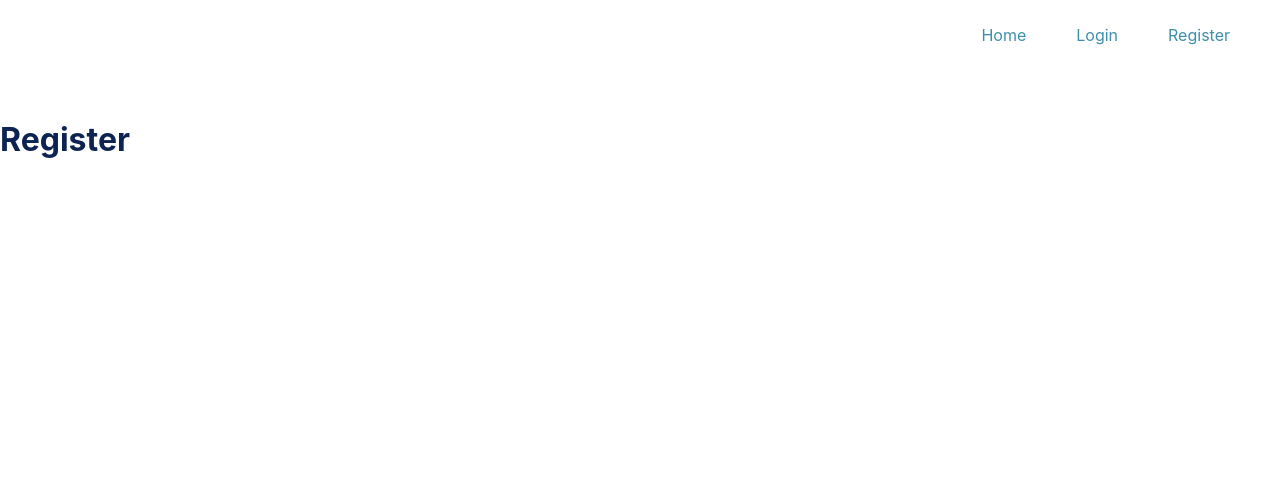
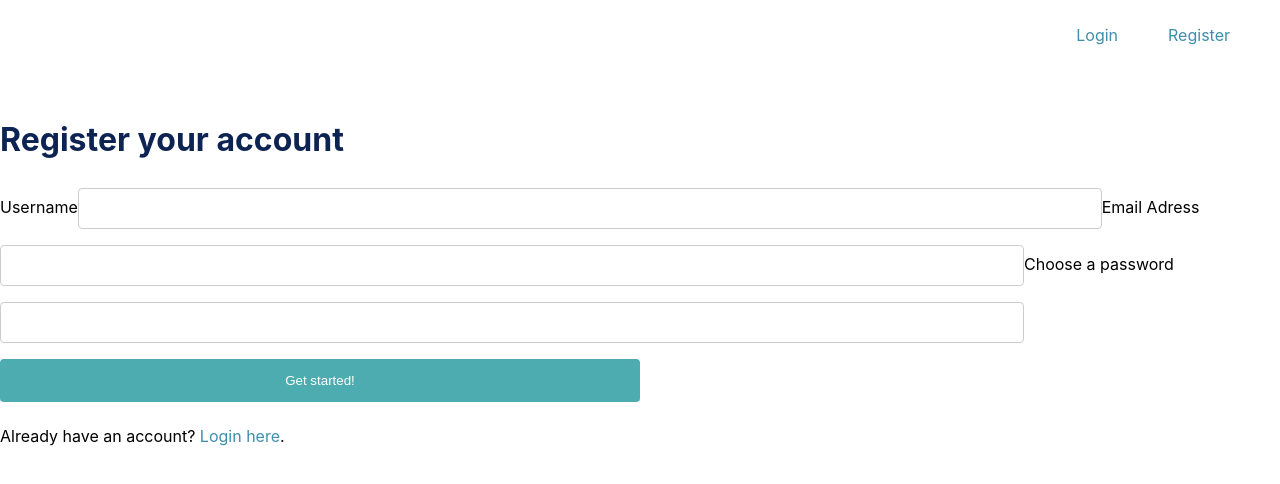
Before and after one commit to saturajala/chat-app, a React (Create React App) app: page /register in a window 1280 px wide. Shown: the top 484 px of the page. Built offline with nearby package versions, Linux system fonts and the light colour scheme; no server answers.

Commit message:
Lesson, week 5

```diff
--- a/package.json
+++ b/package.json
@@ -6,6 +6,7 @@
     "@testing-library/jest-dom": "^4.2.4",
     "@testing-library/react": "^9.5.0",
     "@testing-library/user-event": "^7.2.1",
+    "firebase": "^7.14.2",
     "react": "^16.13.1",
     "react-dom": "^16.13.1",
     "react-router": "^5.1.2",
--- a/src/App.js
+++ b/src/App.js
@@ -2,6 +2,7 @@
 /* import logo from './logo.svg'; */
 import './App.css';
 import Chatbox from './components/Chatbox';
+import { Link } from 'react-router-dom';
 /* import Hello from './Hello'; */
 
 class App extends React.Component {
@@ -26,15 +27,27 @@
     });
   }
 
-  render(){
+  render() {
     return (
       <div className="App">
         <h1>Chat App</h1>
-        <Chatbox items={this.state.items} />
-        <form className="message-form" onSubmit={this.onSubmit}>
-          <input value={this.state.term} onChange={this.onChange}/>
-          <button>Send</button>
-        </form>
+
+        {this.props.user &&
+          <div className="allow-chat">
+            <Chatbox items={this.state.items} />
+            <form className="message-form" onSubmit={this.onSubmit}>
+              <input value={this.state.term} onChange={this.onChange} />
+              <button>Send</button>
+            </form>
+          </div>
+        }
+
+        {!this.props.user &&
+        <div className="disallow-chat">
+          <p><Link to="/login">Login</Link> or <Link to="/register">Register</Link> to start chatting!</p>
+        </div>
+        }
+
       </div>
     );
   }
--- a/src/components/Login.js
+++ b/src/components/Login.js
@@ -1,10 +1,50 @@
 import React from 'react';
+import firebase from '../firebase.js';
+import { Link } from 'react-router-dom';
+
 class Login extends React.Component {
 
+    constructor(props){
+        super(props);
+        this.state = {
+            email: '',
+            password: '',
+            error: null
+        }
+    }
+
+    handleChange = e => {
+        this.setState({[e.target.name]: e.target.value});
+    }
+
+    handleSubmit = e => {
+        e.preventDefault();
+        const {email, password} = this.state;
+        firebase.auth().signInWithEmailAndPassword(email, password).then(() => {
+            this.props.history('/push');
+        })
+        .catch(error => {
+            this.setState({error});
+        })
+    }
+
     render(){
+        const {email, password, error} = this.state;
         return(
-            <div>
+            <div className="auth-container">
                 <h1>Login</h1>
+                <p>Login to access your account</p>
+                {error && <p className="error-message">{error.message}</p>}
+                <form onSubmit={this.handleSubmit}>
+                    <label htmlFor="email">Email address</label>
+                    <input type="text" name="email" id="email" value={email} onChange={this.handleChange}></input>
+
+                    <label htmlFor="password">Password</label>
+                    <input type="password" name="password" id="password" value={password} onChange={this.handleChange}></input>
+
+                    <button className="submit">Login</button>
+                    <p>Don't have an account? <Link className="login-btn" to="/register">Register here</Link>.</p>
+                </form>
             </div>
         );
     }
--- a/src/components/Register.js
+++ b/src/components/Register.js
@@ -1,10 +1,64 @@
     import React from 'react';
+    import firebase from '../firebase.js';
+    import { Link } from 'react-router-dom';
+    import Login from './Login';
+
     class Register extends React.Component {
 
+        constructor(props){
+            super(props);
+            this.state = {
+                username: '',
+                email: '',
+                password: '',
+                error: null
+            }
+        }
+
+        handleChange = e =>  {
+            this.setState({[e.target.name]: e.target.value});
+        }
+
+        handleSubmit = e => {
+            e.preventDefault();
+            const {email, username, password, error} = this.state;
+            firebase.auth().createUserWithEmailAndPassword(email, password).then(() => {
+
+                const user = firebase.auth().currentUser;
+                user.updateProfile({displayName: username}).then(() => {
+                    this.props.history.push('/');
+                })
+                .catch(error => {
+                    this.setState({error});
+                });
+            })
+
+            .catch(error => {
+                this.setState({error});
+            })
+
+            //console.log("Submitting registration...");
+        }
+
         render(){
+            const {email, username, password, error} = this.state;
             return(
-                <div>
-                    <h1>Register</h1>
+                <div className="auth-container">
+                    <h1>Register your account</h1>
+                    {error && <p className="error-message">{error.message}</p>}
+                    <form onSubmit={this.handleSubmit}>
+                        <label htmlFor="username">Username</label>
+                        <input type="text" name="username" id="username" value={username} onChange={this.handleChange}></input>
+
+                        <label htmlFor="email">Email Adress</label>
+                        <input type="text" name="email" id="email" value={email} onChange={this.handleChange}></input>
+
+                        <label htmlFor="password">Choose a password</label>
+                        <input type="password" name="password" id="password" value={password} onChange={this.handleChange}></input>
+
+                        <button className="submit">Get started!</button>
+                        <p>Already have an account? <Link className="login-btn" to="/login">Login here</Link>.</p>
+                    </form>
                 </div>
             );
         }
--- a/src/index.js
+++ b/src/index.js
@@ -6,22 +6,46 @@
 import Register from './components/Register';
 import { BrowserRouter as Router, Route, Link, Switch } from 'react-router-dom';
 import * as serviceWorker from './serviceWorker';
+import firebase, { auth, provider } from './firebase.js';
 
 class AppRouter extends React.Component {
 
+  constructor(props) {
+    super(props);
+    this.state = {user: null}
+  }
+
+  componentDidMount() {
+    auth.onAuthStateChanged(user => {
+      if (user) {
+        this.setState({user});
+      }
+    })
+  }
+
+  logOutUser = () => {
+    firebase.auth().signOut().then(window.location = "/");
+  }
+
   render() {
-    return(
+    return (
       <Router>
         <div className="app">
 
           <nav className="main-nav">
-            <Link to="/">Home</Link>
-            <Link to="/login">Login</Link>
-            <Link to="/register">Register</Link>
+            {!this.state.user &&
+              <div>
+                <Link to="/login">Login</Link>
+                <Link to="/register">Register</Link>
+              </div>
+            }
+            {this.state.user &&
+              <a href="#!" onClick={this.logOutUser}>Log Out</a>
+            }
           </nav>
 
           <Switch>
-            <Route path="/" exact component={App} />
+            <Route path="/" exact render={() => <App user={this.state.user}/>} />
             <Route path="/login" exact component={Login} />
             <Route path="/register" exact component={Register} />
           </Switch>
@@ -33,7 +57,7 @@
 
 }
 
-ReactDOM.render( <AppRouter />, document.getElementById('root'));
+ReactDOM.render(<AppRouter />, document.getElementById('root'));
 
 // If you want your app to work offline and load faster, you can change
 // unregister() to register() below. Note this comes with some pitfalls.
```
Also changed, not shown: 2 other files (tests, documents, lock files or other folders).
